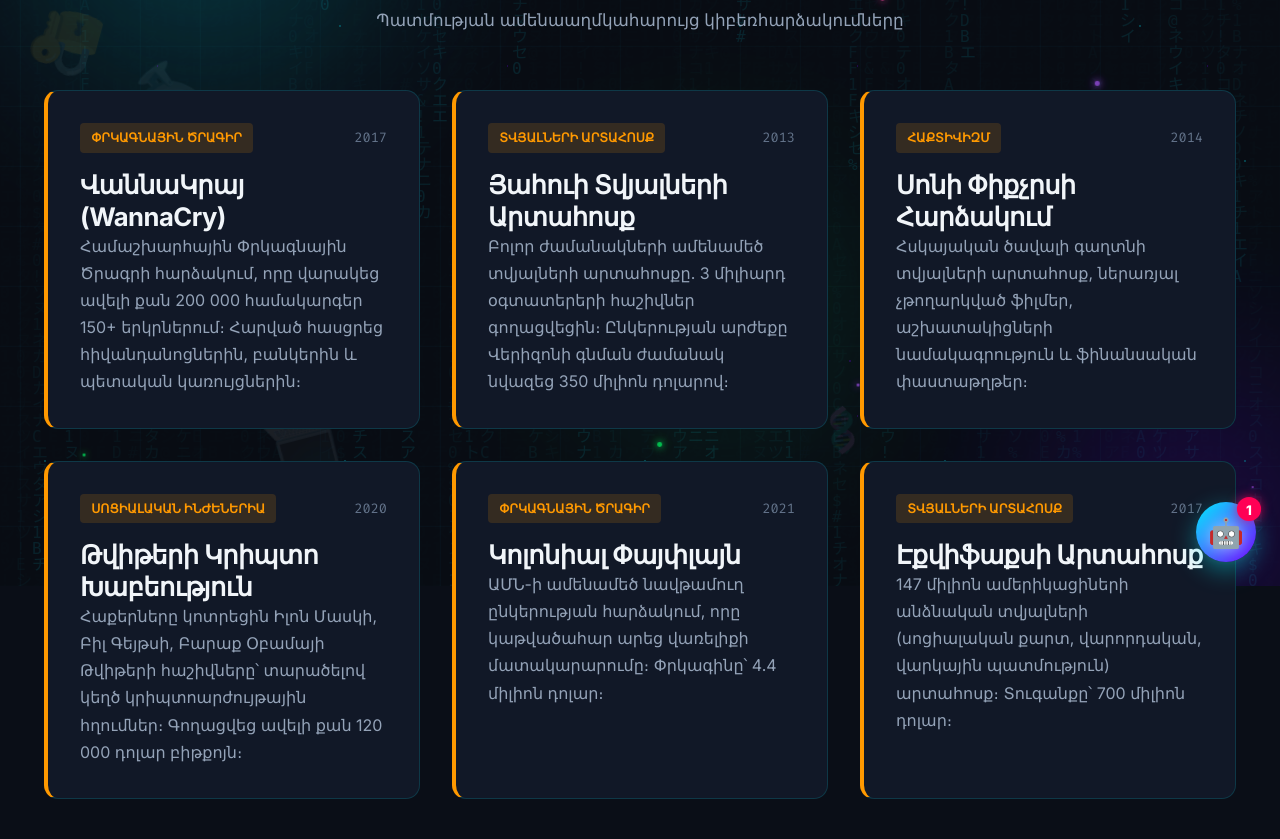
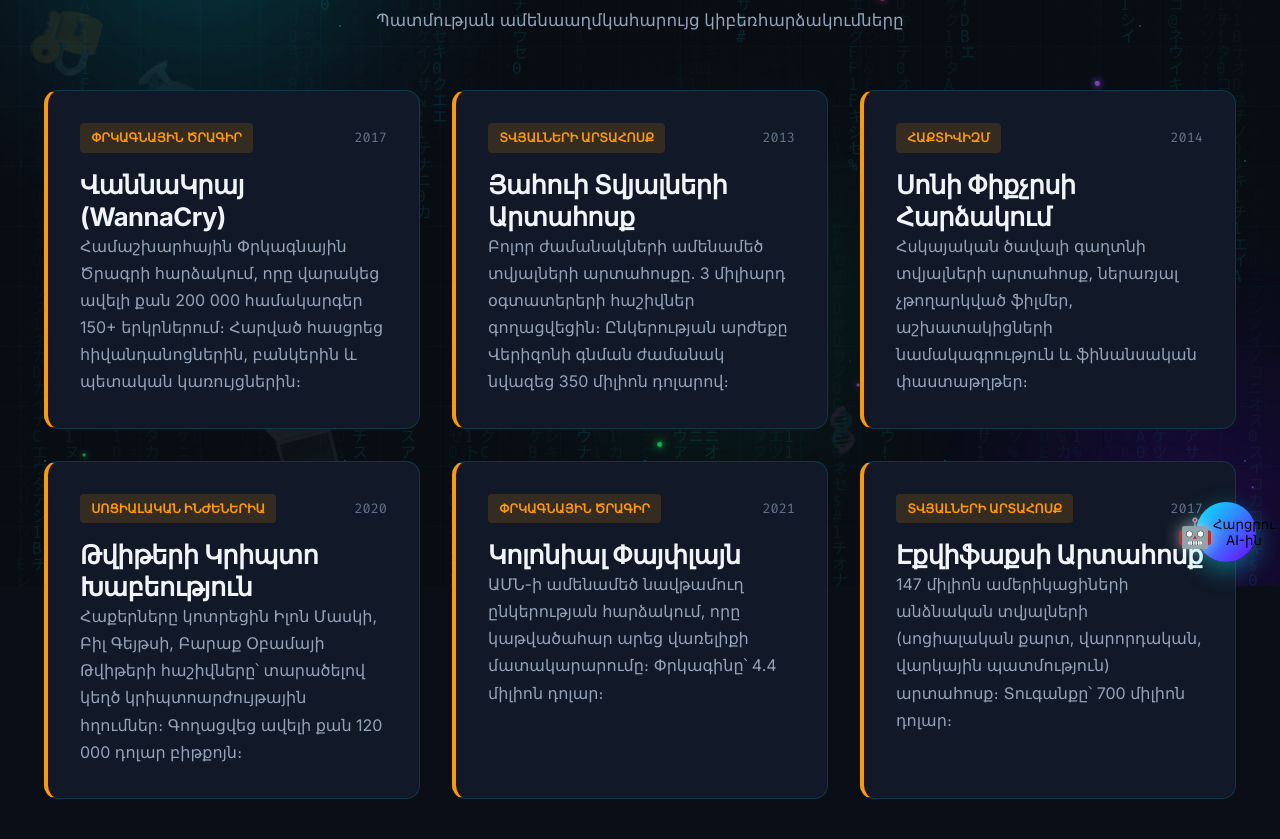
Before and after one commit to 01narek10/Cyberattacks, a Flask app: page /cases in a window 1280 px wide; the page is wider, and only the part inside the window is pictured. Shown: the part 214-1053 px from the top of that part. Run offline with Flask 3, Linux system fonts and the light colour scheme; some libraries are stand-ins or nearby versions.

Commit message:
Update base.html

```diff
--- a/templates/base.html
+++ b/templates/base.html
@@ -88,11 +88,12 @@
         </div>
     </footer>
 
-    <!-- 🤖 AI ՉԱԹ ՎԻՋԵԹ -->
+   <!-- 🤖 AI ՉԱԹ ՎԻՋԵԹ -->
 <div class="chat-widget" id="chat-widget">
-    <button class="chat-toggle" id="chat-toggle" aria-label="Chat">
+    <button class="chat-toggle" id="chat-toggle" aria-label="AI Օգնական" title="Հարցրու AI-ին">
+        <span class="chat-toggle-glow"></span>
         <span class="chat-toggle-icon">🤖</span>
-        <span class="chat-notification" id="chat-notification">1</span>
+        <span class="chat-toggle-tooltip">Հարցրու AI-ին</span>
     </button>
     <div class="chat-panel hidden" id="chat-panel">
         <div class="chat-header">
@@ -103,7 +104,7 @@
                     <span class="chat-status">● Առցանց</span>
                 </div>
             </div>
-            <button class="chat-close" id="chat-close" aria-label="Close">✕</button>
+            <button class="chat-close" id="chat-close" aria-label="Փակել">✕</button>
         </div>
         <div class="chat-messages" id="chat-messages">
             <div class="chat-message bot">
@@ -113,7 +114,7 @@
         </div>
         <div class="chat-input-area">
             <input type="text" id="chat-input" placeholder="Գրի՛ր հարցդ..." maxlength="500" autocomplete="off">
-            <button id="chat-send" aria-label="Send">➤</button>
+            <button id="chat-send" aria-label="Ուղարկել">➤</button>
         </div>
     </div>
 </div>
```
